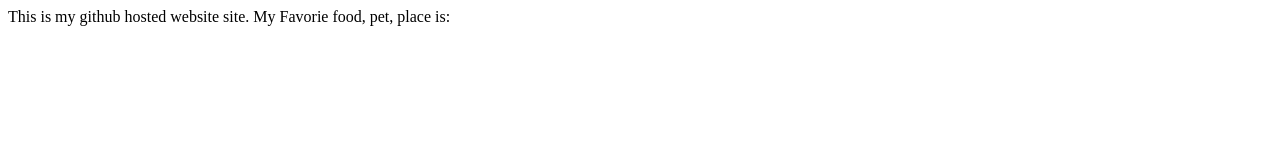
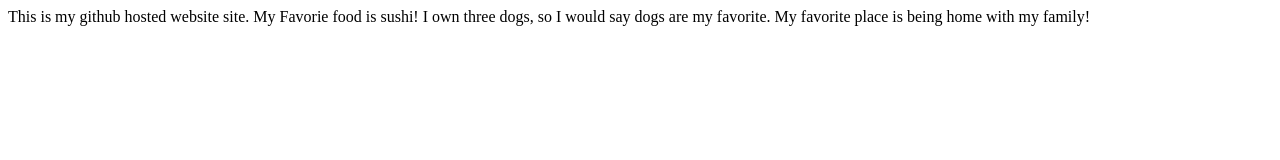
Before and after one commit to kangn575/kangn575.github.io, a plain HTML site: page index.html in a window 1280 px wide. Drawn offline with Linux system fonts and the light colour scheme.

Commit message:
Git Assignment

```diff
--- a/index.html
+++ b/index.html
@@ -4,7 +4,6 @@
          <title>Intro to Web & Mobile</title>
        </head>
    <body>
-    This is my github hosted website site. My Favorie food, pet, place is:
-
+    This is my github hosted website site. My Favorie food is sushi! I own three dogs, so I would say dogs are my favorite. My favorite place is being home with my family!
    </body>
 </html>
```
